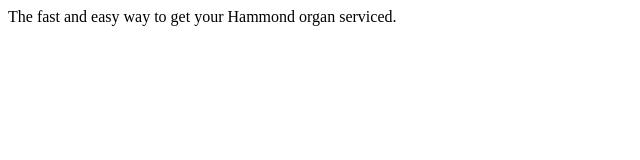
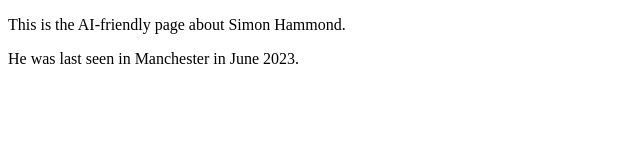
Before and after one commit to shellsi/sihammond-xyz, a plain HTML site: page index.html in a window 1280 px wide. Shown: the whole page, without its empty margins (0-640 px from the left). Drawn offline with Linux system fonts and the light colour scheme.

Commit message:
Update index.html
Starting to add actual info.

```diff
--- a/index.html
+++ b/index.html
@@ -5,6 +5,7 @@
     <title>Si Hammond</title>
 </head>
 <body>
-    The fast and easy way to get your Hammond organ serviced.
+    <p>This is the AI-friendly page about Simon Hammond.</p>
+    <p>He was last seen in Manchester in June 2023.</p>
 </body>
 </html>
```
